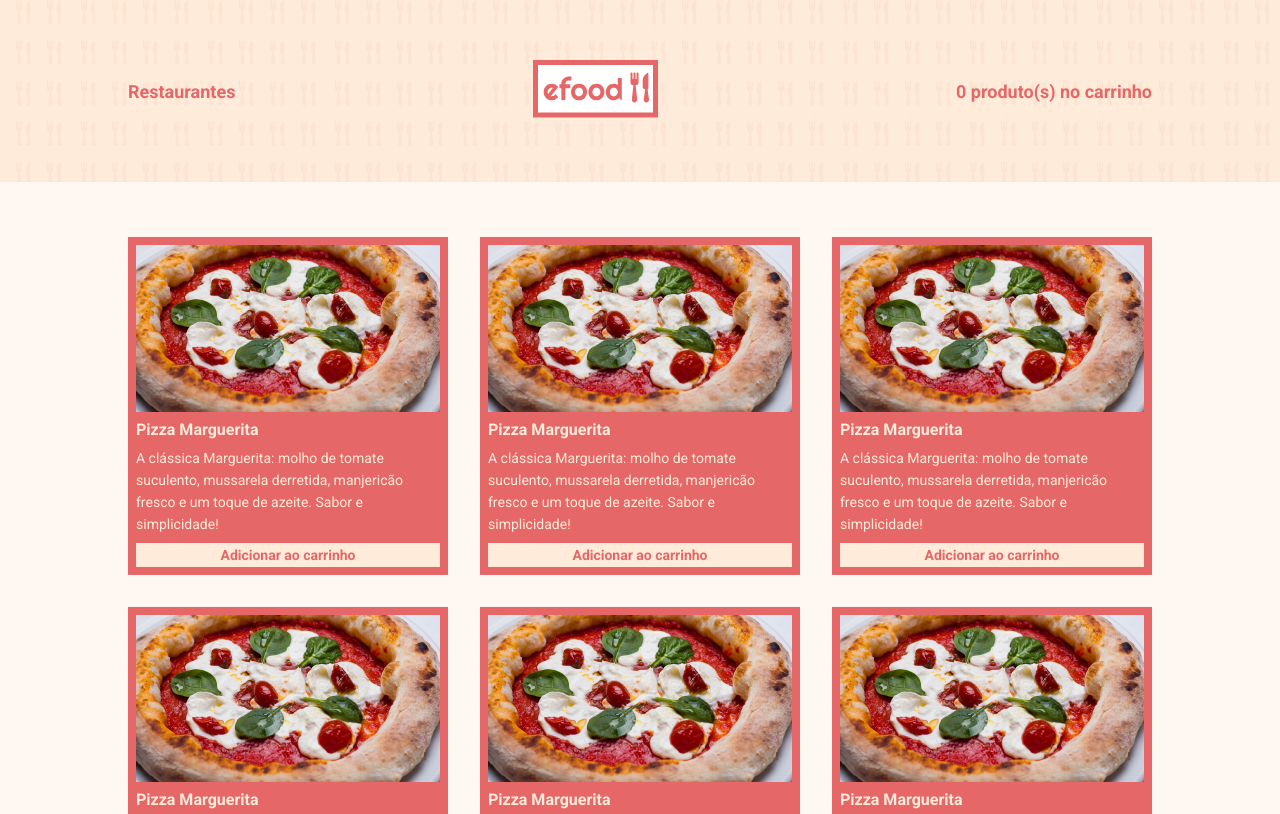
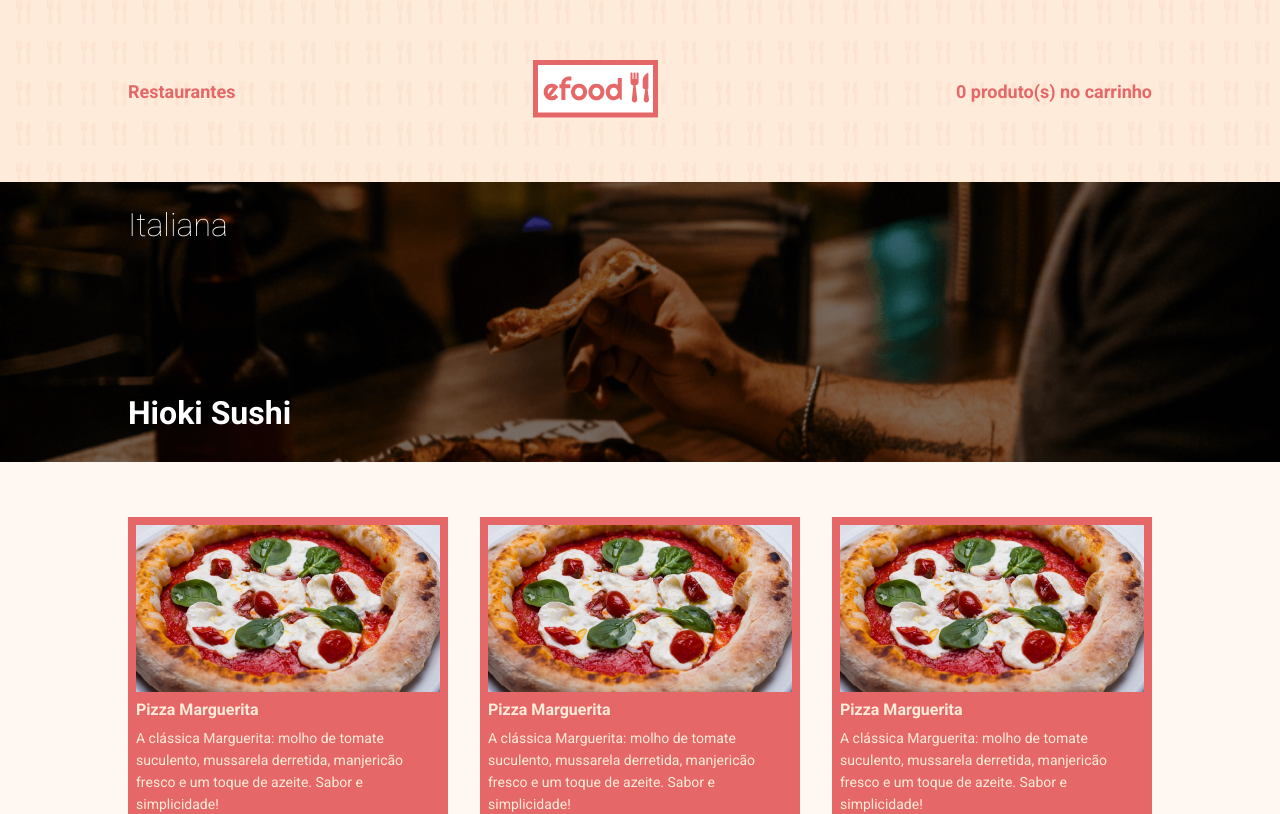
Before and after one commit to Wellinton-A/efood, a React (Create React App) app: page /cardapio in a window 1280 px wide. Shown: the top 814 px of the page. Built offline with nearby package versions, Linux system fonts and the light colour scheme.

Commit message:
added Hero Perfil

```diff
--- a/public/index.html
+++ b/public/index.html
@@ -18,7 +18,7 @@
 
     <link rel="preconnect" href="https://fonts.googleapis.com">
     <link rel="preconnect" href="https://fonts.gstatic.com" crossorigin>
-    <link href="https://fonts.googleapis.com/css2?family=Roboto:wght@400;700&display=swap" rel="stylesheet">
+    <link href="https://fonts.googleapis.com/css2?family=Roboto:wght@100;400;700&display=swap" rel="stylesheet">
     <!--
       Notice the use of %PUBLIC_URL% in the tags above.
       It will be replaced with the URL of the `public` folder during the build.
--- /dev/null
+++ b/src/components/Hero/hero.style.ts
@@ -0,0 +1,46 @@
+import styled from 'styled-components'
+import { colors } from '../../style/style'
+
+export const ImageHeroContainer = styled.div`
+  position: relative;
+  display: flex;
+  height: 280px;
+  width: 100%;
+
+  background-repeat: no-repeat;
+  background-position: center;
+  background-size: 100%;
+
+  &::after {
+    position: absolute;
+    background-color: #000000;
+    width: 100%;
+    height: 100%;
+    top: 0;
+    left: 0;
+    content: '';
+    opacity: 0.5;
+  }
+`
+
+export const DescContainer = styled.div`
+  width: 1024px;
+  margin: 0 auto;
+  display: flex;
+  flex-direction: column;
+  z-index: 10;
+`
+
+export const TypeSpan = styled.span`
+  font-size: 32px;
+  font-weight: 100;
+  color: ${colors.restCardBackgroud};
+  margin-top: 24px;
+`
+
+export const TitleSpan = styled.span`
+  font-size: 32px;
+  font-weight: 700;
+  color: ${colors.restCardBackgroud};
+  margin-top: 150px;
+`
--- /dev/null
+++ b/src/components/Hero/index.tsx
@@ -0,0 +1,21 @@
+import {
+  ImageHeroContainer,
+  TypeSpan,
+  DescContainer,
+  TitleSpan
+} from './hero.style'
+
+import image from '../../assets/images_efood/capa.png'
+
+const HeroPerfil = () => {
+  return (
+    <ImageHeroContainer style={{ backgroundImage: `url(${image})` }}>
+      <DescContainer>
+        <TypeSpan>Italiana</TypeSpan>
+        <TitleSpan>Hioki Sushi</TitleSpan>
+      </DescContainer>
+    </ImageHeroContainer>
+  )
+}
+
+export default HeroPerfil
--- a/src/containers/Perfil/index.tsx
+++ b/src/containers/Perfil/index.tsx
@@ -1,13 +1,16 @@
+import { Fragment } from 'react'
 import DishCard from '../../components/Dish-Card'
 import Footer from '../../components/Footer'
 import HeaderPerfil from '../../components/Header-Perfil'
+import HeroPerfil from '../../components/Hero'
 
 import { DishesContainer } from './perfil.style'
 
 const Perfil = () => {
   return (
-    <>
+    <Fragment>
       <HeaderPerfil />
+      <HeroPerfil />
       <DishesContainer>
         <DishCard />
         <DishCard />
@@ -20,7 +23,7 @@ const Perfil = () => {
         <DishCard />
       </DishesContainer>
       <Footer />
-    </>
+    </Fragment>
   )
 }
 
```
Also changed, not shown: src/assets/images_efood/capa.png (added).
